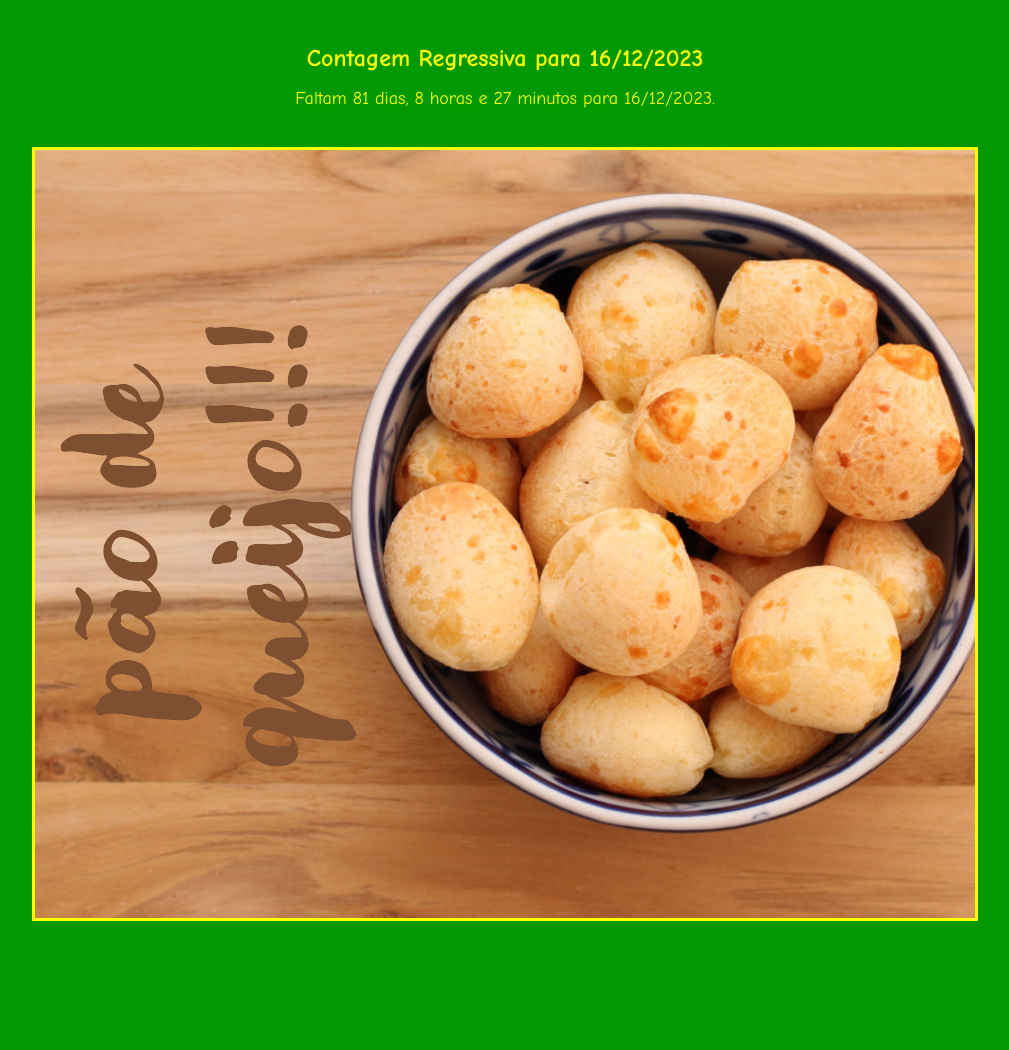
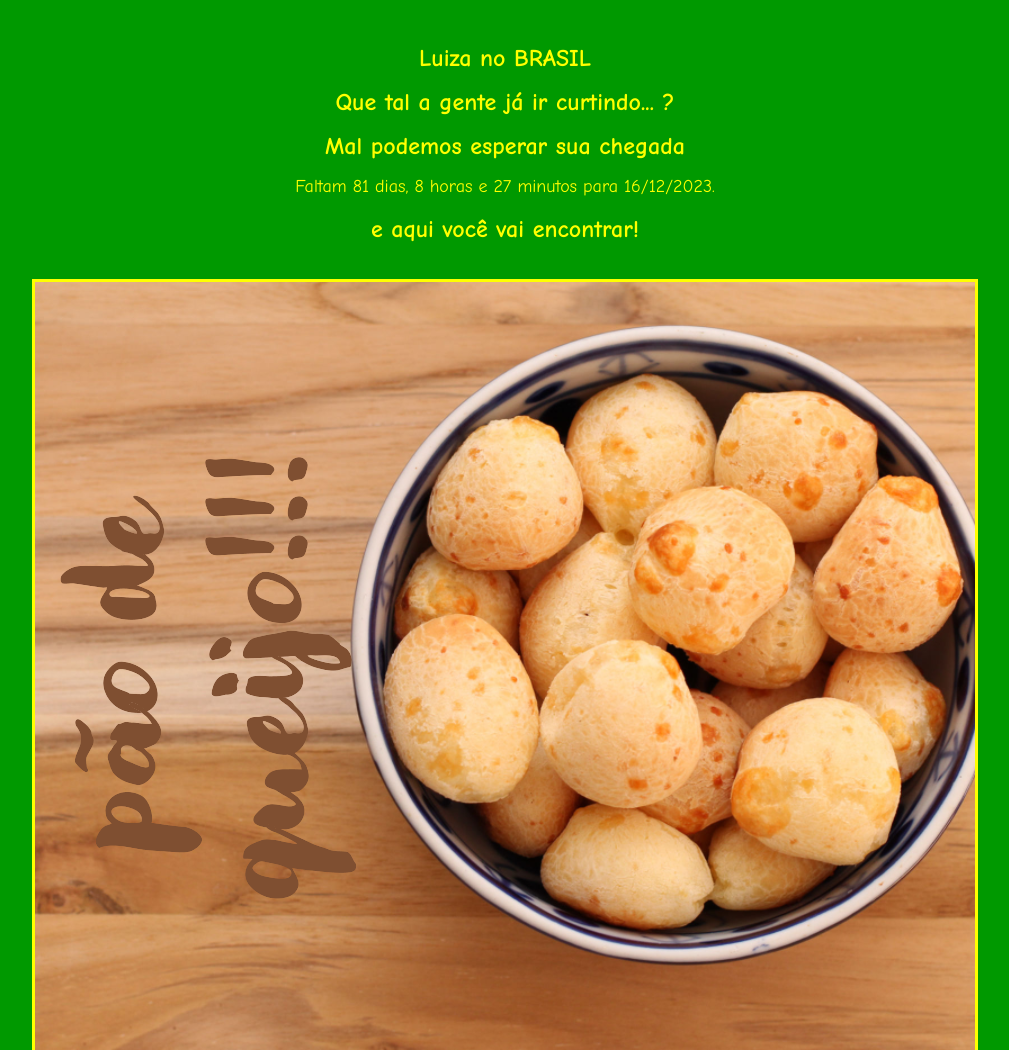
Before and after one commit to rzibordi/contagem, a plain HTML site: page index.html in a window 1280 px wide. Shown: the top 1050 px of the page, without its empty margins (135-1144 px from the left). Before the commit the page ends 953 px from the top, so only its background shows below. Drawn offline with Linux system fonts and the light colour scheme.

Commit message:
Add files via upload

```diff
--- a/index.html
+++ b/index.html
@@ -3,15 +3,18 @@
 <head>
     <meta charset="UTF-8">
     <meta name="viewport" content="width=device-width, initial-scale=1.0">
-    <title>Contagem Regressiva para 16/12/2023</title>
+    <title>Luiza no Brasil</title>
     <link rel="stylesheet" href="styles.css">
 </head>
 <body>
     <div id="countdown">
-        <h1 class="festive-text">Contagem Regressiva para 16/12/2023</h1>
+        <h1 class="festive-text">Luiza no BRASIL</h1>
+        <h1 class="festive-text">Que tal a gente já ir curtindo... ?</h1>
+        <h1 class="festive-text">Mal podemos esperar sua chegada</h1>
         <p id="countdown-text" class="festive-text"></p>
     </div>
     <div id="image-container">
+        <h1 class="festive-text">e aqui você vai encontrar! </h1>
         <img id="daily-image" src="" alt="Imagem do Dia">
     </div>
     <script src="script.js"></script>
```
Also changed, not shown: imagens/imagem83.jpg (added).
